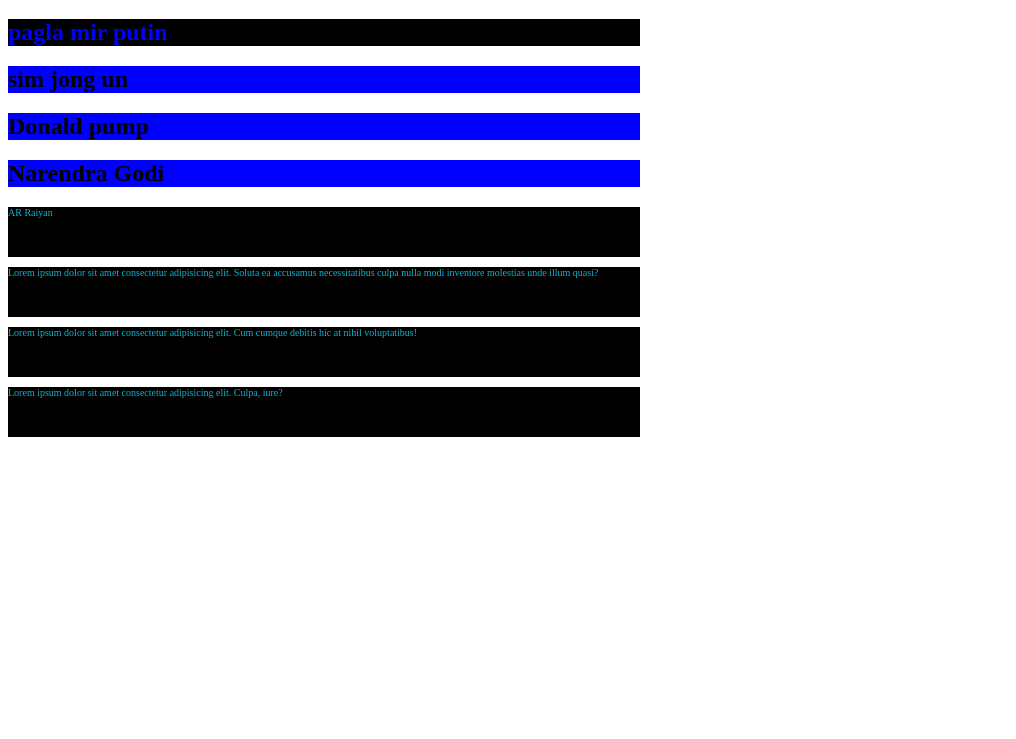
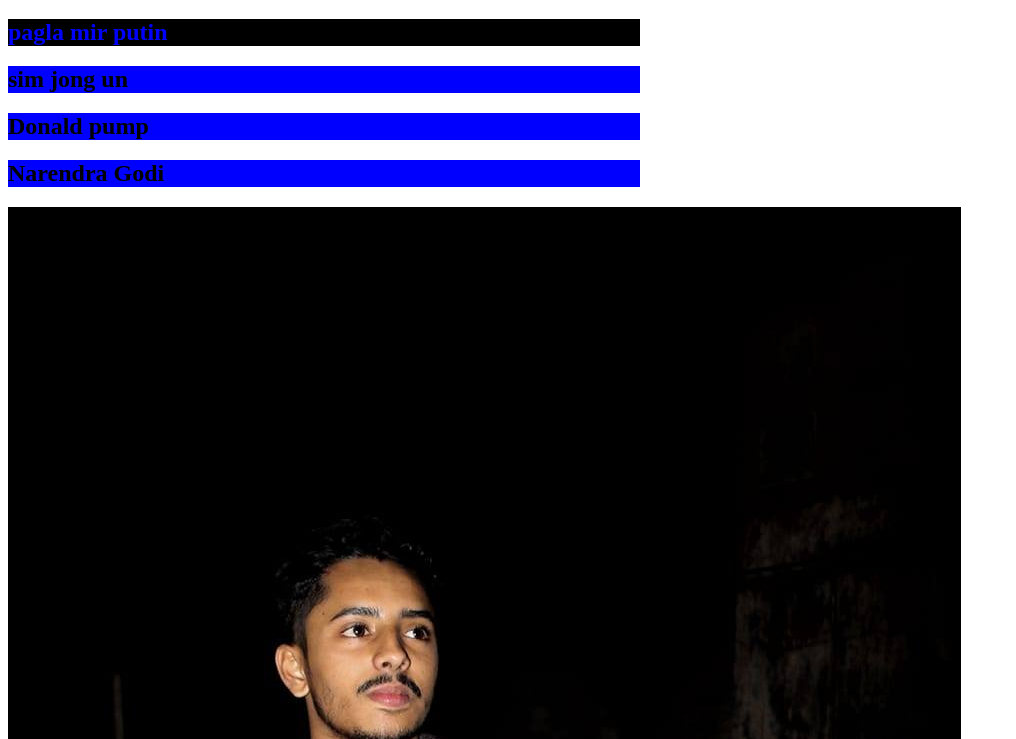
Before and after one commit to arraian/my-second-repo, a plain HTML site: page index.html in a window 1280 px wide. Shown: the part 61-800 px from the top of the page, without its empty margins (0-1016 px from the left). Drawn offline with Linux system fonts and the light colour scheme.

Commit message:
puchka developer

```diff
--- a/index.html
+++ b/index.html
@@ -10,8 +10,8 @@
         color: rgb(12, 181, 211);
         background-color:black;
         height: 50px;
-            width:50%;
         font-size: 10px;
+        width: 50%;
           }
           #russia{
             color: blue;
@@ -31,6 +31,7 @@
   <h2 class="mathanosto">sim jong un</h2>
   <h2 class="mathanosto">Donald pump</h2>
   <h2 class="mathanosto">Narendra Godi</h2>
+  <img src="Raiyan.jpg" alt="Raiyan">
   <p>AR Raiyan</p>
   <p>Lorem ipsum dolor sit amet consectetur adipisicing elit. Soluta ea accusamus necessitatibus culpa nulla modi inventore molestias unde illum quasi?</p>
   <p>Lorem ipsum dolor sit amet consectetur adipisicing elit. Cum cumque debitis hic at nihil voluptatibus!</p>
```
Also changed, not shown: Raiyan.jpg (added). Lines whose indentation alone changed are shown as unchanged.
